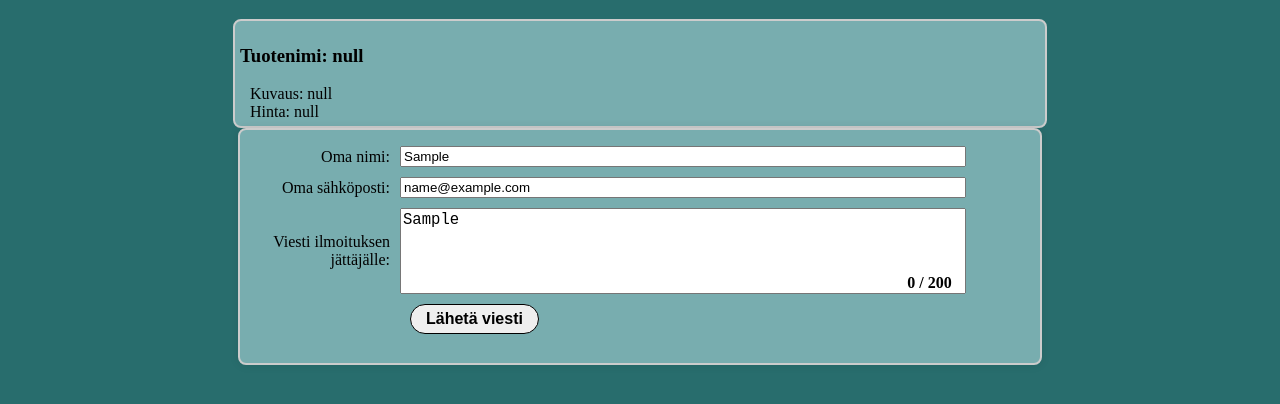
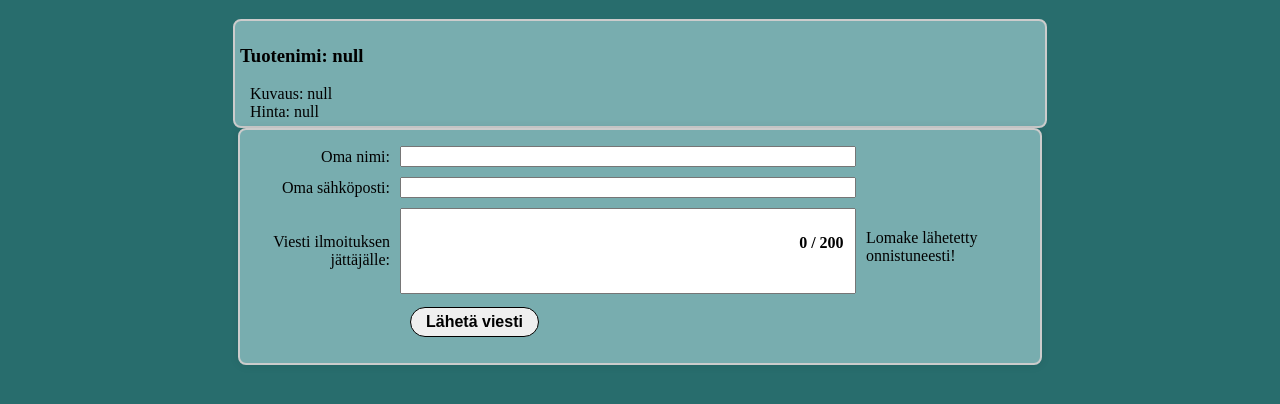
Before and after one commit to PeteK4/Kirpputori, a plain HTML site: page yhteydenottoLomake.html in a window 1280 px wide. Both pictures are taken after typing "Sample", "name@example.com", "Sample" into the empty fields and a click on the button "Lähetä viesti". Shown: the part 226-630 px from the top of the page. Drawn offline with Linux system fonts and the light colour scheme.

Commit message:
yhteydenotto lomakkeen toiminnan säätämistä

```diff
--- a/javascript/yhteydenotto.js
+++ b/javascript/yhteydenotto.js
@@ -26,7 +26,6 @@ document.addEventListener("DOMContentLoaded", function() {
     // jne. jatkaisit muiden elementtien lisäämistä
 });
 
-document.addEventListener("DOMContentLoaded", function() {
     // Etsi lomake
     const lomake = document.getElementById("yhteydenotto");
 
@@ -37,7 +36,7 @@ document.addEventListener("DOMContentLoaded", function() {
         // Lue lomakkeen tiedot
         const omaNimi = document.getElementById("omanimi").value;
         const omaSahkoposti = document.getElementById("omasposti").value;
-        const viesti = document.getElementById("viesti").value;
+        const viesti = document.getElementById("tekstiKentta").value;
 
         // Tarkista, että lomake on täytetty
         if (omaNimi && omaSahkoposti && viesti) {
@@ -45,11 +44,14 @@ document.addEventListener("DOMContentLoaded", function() {
 
             // Tyhjennä lomake
             lomake.reset();
+
+            // Näytä viesti lähetyksen onnistumisesta
+            const viestiElement = document.createElement("p");
+            viestiElement.textContent = "Lomake lähetetty onnistuneesti!";
+            lomake.appendChild(viestiElement);
+
         } else {
             // Ilmoita käyttäjälle, että kaikki tiedot on täytettävä
             alert("Täytä kaikki lomakkeen kentät.");
         }
     });
-
-    // Voit jättää tuotetietojen koodin samanlaiseksi kuin aiemmin, jotta tuotetiedot näytetään oikein
-});
--- a/yhteydenottoLomake.html
+++ b/yhteydenottoLomake.html
@@ -43,18 +43,18 @@
                         <label for="viesti">Viesti ilmoituksen jättäjälle:</label>
                         <textarea rows="5" minlength="10" maxlength="1000" cols="55" name="message" id="tekstiKentta" title="Muista lähettää viesti" required=""></textarea>
                     </li>
+                    <div class="laskuri2" id="laskuri">0 / 200</div>
                     <li>
                         <button type="submit" name="lahetaviesti" id="nappiLaheta">Lähetä viesti</button>
                     </li>
-                    <div class="laskuri2" id="laskuri">0 / 200</div>
                 </ul>
             </form>
         </div>
 
         <script src="./javascript/tarkistaKirjautuminen.js"></script>
         <script src="./javascript/napit.js"></script>
+        <script src="./javascript/laskuri.js"></script> <!-- Laskurin koodi on tässä -->
         <script src="./javascript/yhteydenotto.js"></script>
         <script src="./javascript/tuotehaku.js"></script>
-        <script src="./javascript/laskuri.js"></script>
     </body>
 </html>
```
